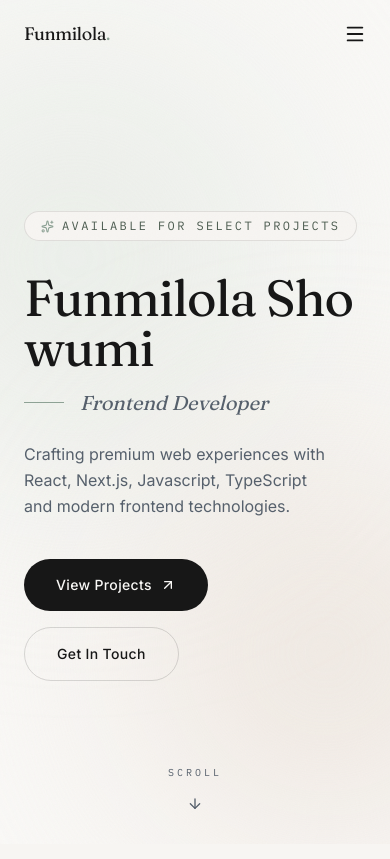
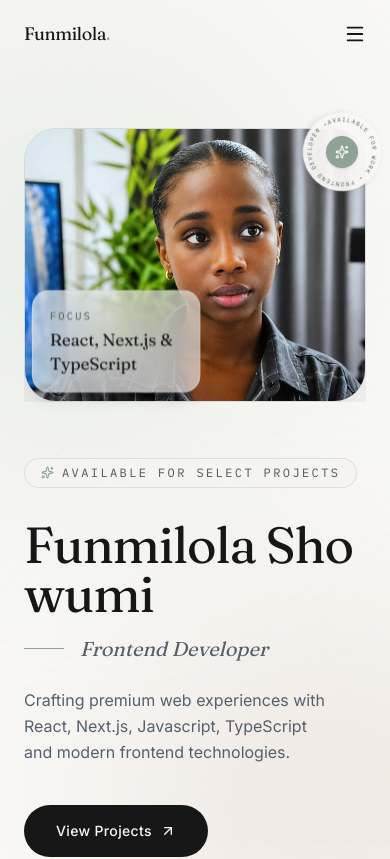
Before and after one commit to yourgirltech/Funmiloa-showumi-portfolio, a React (Vite) app: page / in a window 390 px wide. Shown: the top 859 px of the page. Built offline with nearby package versions, Linux system fonts and the light colour scheme.

Commit message:
Upadted small screen

```diff
--- a/src/components/sections/Hero.tsx
+++ b/src/components/sections/Hero.tsx
@@ -44,7 +44,83 @@ export default function Hero() {
       </div>
 
       <div className="relative mx-auto grid w-full max-w-7xl grid-cols-1 items-center gap-10 md:grid-cols-[1.15fr_0.85fr] md:gap-8 lg:gap-16">
-        {/* left: headline */}
+        {/* portrait + floating card (signature element) */}
+        <motion.div
+          initial={{ opacity: 0, scale: 0.94 }}
+          animate={{ opacity: 1, scale: 1 }}
+          transition={{ delay: 0.2, duration: 1, ease: [0.16, 1, 0.3, 1] }}
+          style={{ perspective: 1200 }}
+          className="relative order-first mx-auto mb-4 aspect-[5/4] w-full max-w-md md:order-none md:mb-0 md:aspect-[4/5] md:max-w-xs lg:max-w-sm"
+        >
+          <motion.div
+            style={{ rotateX, rotateY, transformStyle: 'preserve-3d' }}
+            className="relative h-full w-full"
+          >
+            <motion.div
+              initial={{ clipPath: 'inset(0% 0% 100% 0%)' }}
+              animate={{ clipPath: 'inset(0% 0% 0% 0%)' }}
+              transition={{ delay: 0.3, duration: 1.1, ease: [0.83, 0, 0.17, 1] }}
+              className="absolute inset-0 overflow-hidden rounded-[2rem] border border-charcoal/10 shadow-[0_40px_80px_-30px_rgba(23,23,23,0.25)]"
+            >
+              <img
+                src={portrait}
+                alt="Portrait of Funmilola Showumi"
+                className="h-full w-full object-cover"
+              />
+              <div className="absolute inset-0 bg-gradient-to-t from-charcoal/25 via-transparent to-sage/10" />
+              <div className="absolute inset-0 bg-gradient-to-br from-white/15 via-transparent to-transparent mix-blend-overlay" />
+            </motion.div>
+
+            {/* floating glass card — sits inside the frame on mobile, floats outside it on desktop */}
+            <motion.div
+              style={{ x: cardX, y: cardY, transformStyle: 'preserve-3d', translateZ: 60 }}
+              className="absolute bottom-4 left-4 w-40 rounded-2xl border border-white/40 bg-white/60 p-4 shadow-lg backdrop-blur-xl md:-left-8 md:top-10 md:bottom-auto md:w-44 lg:-left-10 lg:w-48"
+            >
+              <p className="font-mono text-[10px] uppercase tracking-[0.2em] text-sage-ink">Focus</p>
+              <p className="mt-1 font-display text-base leading-snug text-charcoal">React, Next.js &amp; TypeScript</p>
+            </motion.div>
+
+            {/* rotating seal badge — mobile-only signature detail */}
+            <motion.div
+              initial={{ opacity: 0, scale: 0.7 }}
+              animate={{ opacity: 1, scale: 1 }}
+              transition={{ delay: 0.9, duration: 0.6, ease: [0.16, 1, 0.3, 1] }}
+              className="absolute -top-4 -right-4 z-10 md:hidden"
+            >
+              <motion.div
+                animate={{ rotate: 360 }}
+                transition={{ duration: 16, repeat: Infinity, ease: 'linear' }}
+                className="relative flex h-20 w-20 items-center justify-center"
+              >
+                <svg viewBox="0 0 100 100" className="h-20 w-20 drop-shadow-md">
+                  <defs>
+                    <path
+                      id="badgeCirclePath"
+                      d="M 50,50 m -38,0 a 38,38 0 1,1 76,0 a 38,38 0 1,1 -76,0"
+                    />
+                  </defs>
+                  <circle cx="50" cy="50" r="49" className="fill-warm-white/95" />
+                  <text className="font-mono fill-sage-ink" style={{ fontSize: '7.2px', letterSpacing: '1.5px' }}>
+                    <textPath href="#badgeCirclePath" startOffset="0%">
+                      AVAILABLE FOR WORK &#8226; FRONTEND DEVELOPER &#8226;{' '}
+                    </textPath>
+                  </text>
+                </svg>
+                <motion.div
+                  animate={{ rotate: -360 }}
+                  transition={{ duration: 16, repeat: Infinity, ease: 'linear' }}
+                  className="absolute inset-0 flex items-center justify-center"
+                >
+                  <span className="flex h-8 w-8 items-center justify-center rounded-full bg-sage-deep text-warm-white shadow-sm">
+                    <Sparkles size={14} />
+                  </span>
+                </motion.div>
+              </motion.div>
+            </motion.div>
+          </motion.div>
+        </motion.div>
+
+        {/* headline */}
         <div>
           <motion.div
             initial={{ opacity: 0, y: 12 }}
@@ -108,39 +184,6 @@ export default function Hero() {
             </MagneticButton>
           </motion.div>
         </div>
-
-        {/* right: portrait + floating interface cards (signature element) */}
-        <motion.div
-          initial={{ opacity: 0, scale: 0.94 }}
-          animate={{ opacity: 1, scale: 1 }}
-          transition={{ delay: 0.5, duration: 1, ease: [0.16, 1, 0.3, 1] }}
-          style={{ perspective: 1200 }}
-          className="relative mx-auto hidden aspect-[4/5] w-full max-w-xs md:block md:max-w-sm"
-        >
-          <motion.div
-            style={{ rotateX, rotateY, transformStyle: 'preserve-3d' }}
-            className="relative h-full w-full"
-          >
-            <div className="absolute inset-0 overflow-hidden rounded-[2rem] border border-charcoal/10 shadow-[0_40px_80px_-30px_rgba(23,23,23,0.25)]">
-              <img
-                src={portrait}
-                alt="Portrait of Funmilola Showumi"
-                className="h-full w-full object-cover"
-              />
-              <div className="absolute inset-0 bg-gradient-to-t from-charcoal/25 via-transparent to-sage/10" />
-              <div className="absolute inset-0 bg-gradient-to-br from-white/15 via-transparent to-transparent mix-blend-overlay" />
-            </div>
-
-            {/* floating glass card 1 */}
-            <motion.div
-              style={{ x: cardX, y: cardY, transformStyle: 'preserve-3d', translateZ: 60 }}
-              className="absolute -left-6 top-10 w-40 rounded-2xl border border-white/40 bg-white/50 p-4 shadow-lg backdrop-blur-xl md:-left-8 md:w-44 lg:-left-10 lg:w-48"
-            >
-              <p className="font-mono text-[10px] uppercase tracking-[0.2em] text-sage-ink">Focus</p>
-              <p className="mt-1 font-display text-base leading-snug text-charcoal">React, Next.js &amp; TypeScript</p>
-            </motion.div>
-          </motion.div>
-        </motion.div>
       </div>
 
       <motion.a
```
